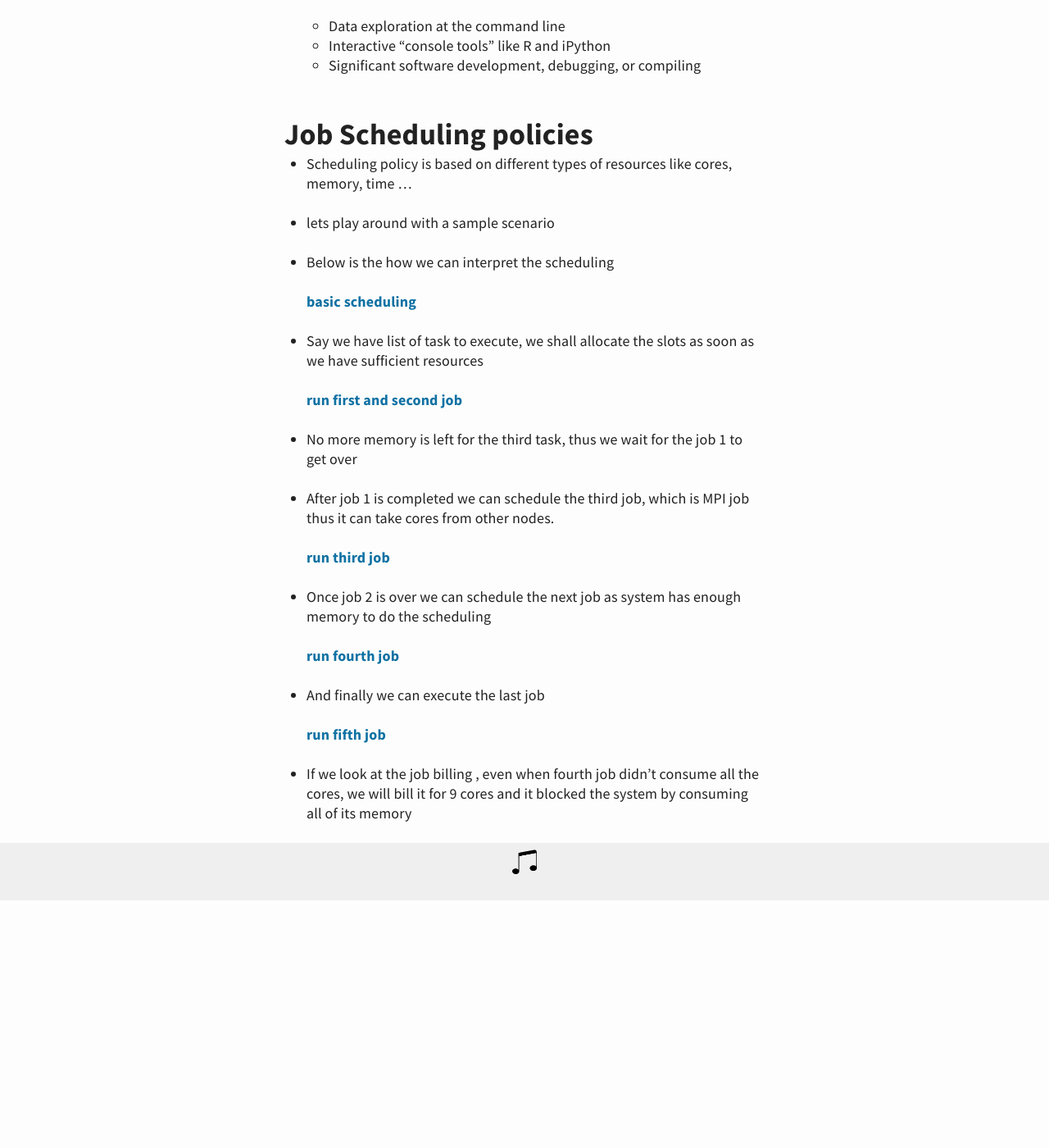
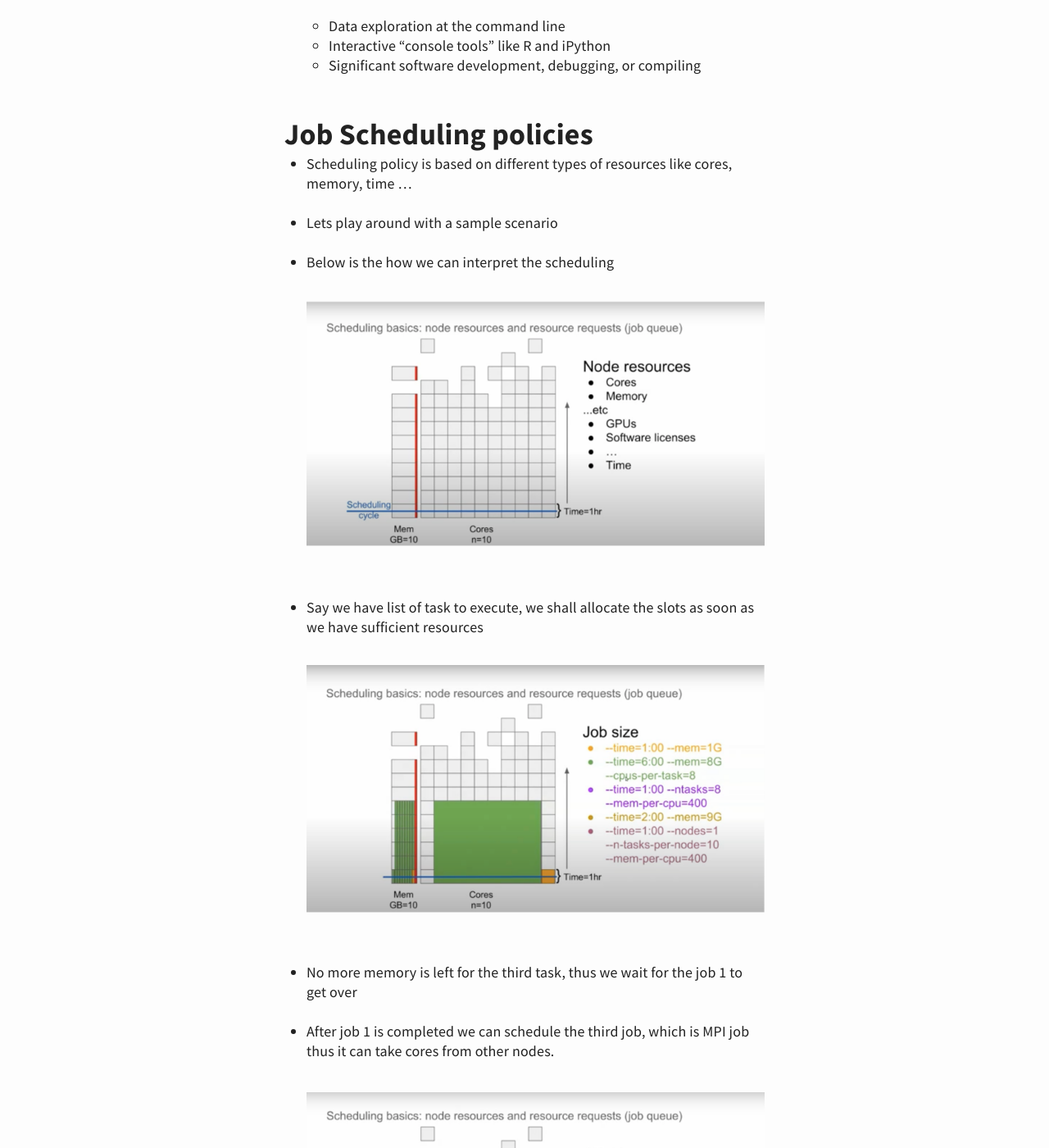
Before and after one commit to webhash/webhash.github.io, a Jekyll site: the page built from _posts/2020-11-29-basics-of-computecanada.md, in a window 1280 px wide and 1400 px high, scrolled down 2779 px. Shown: the whole window at 82% size. Built offline with Jekyll 4.4.1, drawn with Linux system fonts in a browser that asks for light colours; before the commit the page ends 3877 px from its top, so only the background shows below that.

Commit message:
Update 2020-11-29-basics-of-computecanada.md

```diff
--- a/_posts/2020-11-29-basics-of-computecanada.md
+++ b/_posts/2020-11-29-basics-of-computecanada.md
@@ -111,28 +111,28 @@ srun ./mpi_program
 
 - Scheduling policy is based on different types of resources like cores, memory, time ...
 
-- lets play around with a sample scenario
+- Lets play around with a sample scenario
 
 - Below is the how we can interpret the scheduling
 
-  [basic scheduling](https://webhash.github.io/img/sscd/1.png "basic scheduling")
+  ![basic scheduling](https://webhash.github.io/img/sscd/1.png "basic scheduling")
 
 - Say we have list of task to execute, we shall allocate the slots as soon as we have sufficient resources
 
-  [run first and second job](https://webhash.github.io/img/sscd/2.png "run first and second job")
+  ![run first and second job](https://webhash.github.io/img/sscd/2.png "run first and second job")
 
 - No more memory is left for the third task, thus we wait for the job 1 to get over
 
 - After job 1 is completed we can schedule the third job, which is MPI job thus it can take cores from other nodes.
 
-  [run third job](https://webhash.github.io/img/sscd/3.png "run third job")
+  ![run third job](https://webhash.github.io/img/sscd/3.png "run third job")
 
 - Once job 2 is over we can schedule the next job as system has enough memory to do the scheduling
 
-  [run fourth job](https://webhash.github.io/img/sscd/4.png "run fourth job")
+  ![run fourth job](https://webhash.github.io/img/sscd/4.png "run fourth job")
 
 - And finally we can execute the last job
 
-  [run fifth job](https://webhash.github.io/img/sscd/5.png "run fifth job")
+  ![run fifth job](https://webhash.github.io/img/sscd/5.png "run fifth job")
 
  - If we look at the job billing , even when fourth job didn't consume all the cores, we will bill it for 9 cores and it blocked the system by consuming all of its memory
```
